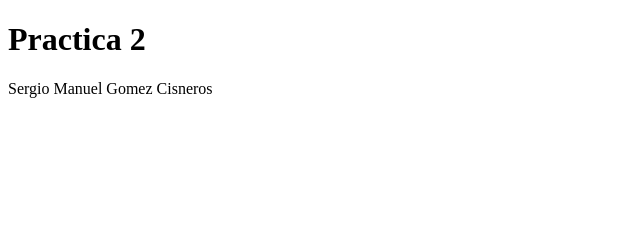
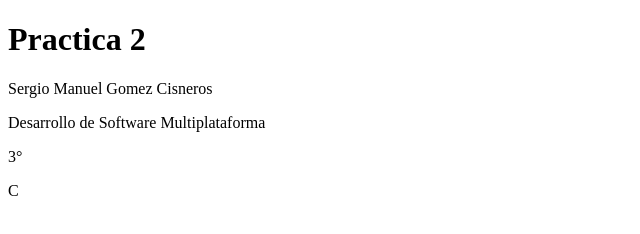
Before and after one commit to Cisnemon13/PracticaChida2, a plain HTML site: page index.html in a window 1280 px wide. Shown: the whole page, without its empty margins (0-640 px from the left). Drawn offline with Linux system fonts and the light colour scheme.

Commit message:
Update index.html

```diff
--- a/index.html
+++ b/index.html
@@ -9,5 +9,8 @@
 <body>
     <h1>Practica 2</h1>
     <p>Sergio Manuel Gomez Cisneros</p>
+    <p>Desarrollo de Software Multiplataforma</p>
+    <p>3°</p>
+    <p>C</p>
 </body>
 </html>
```
